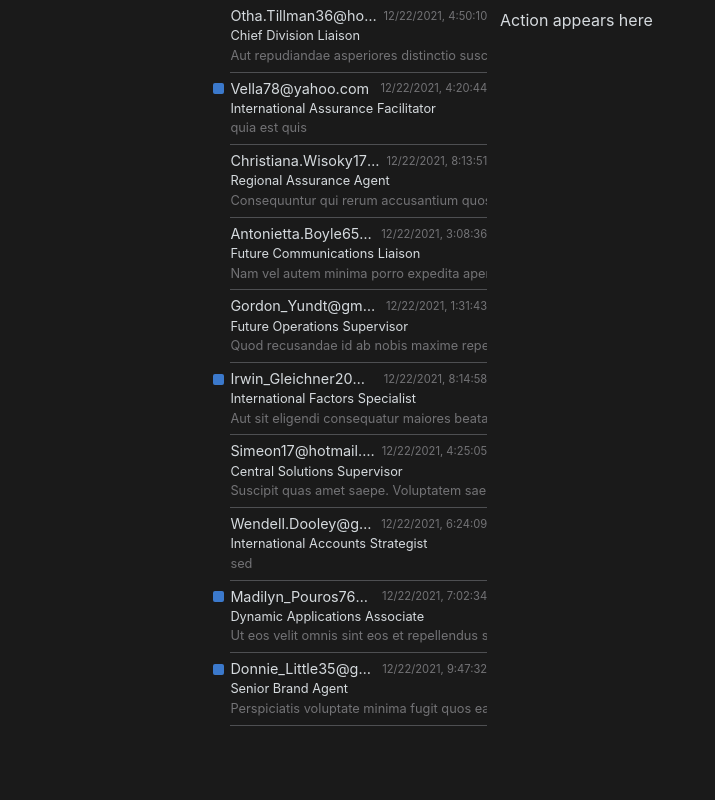
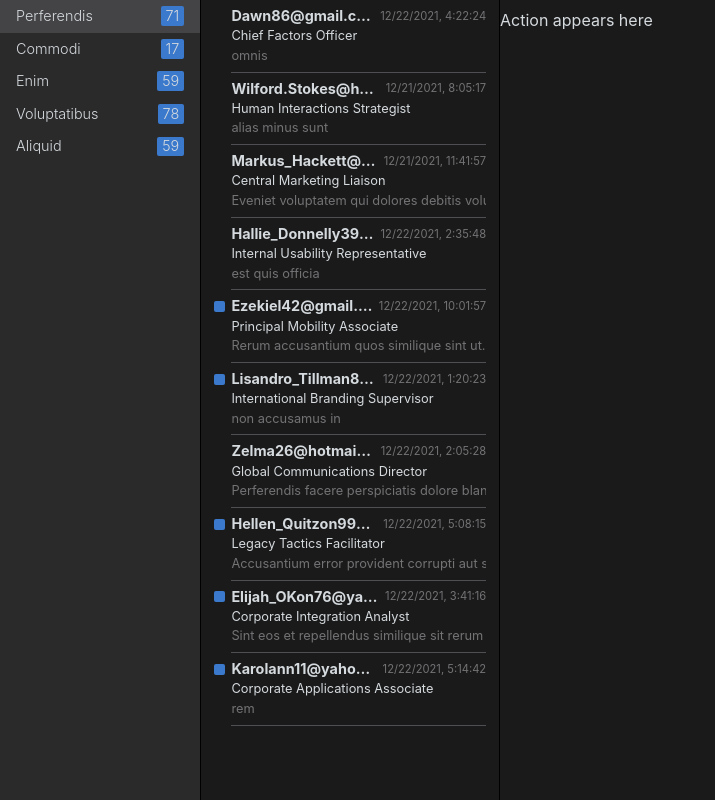
Before and after one commit to oknesar/FrontEnd-WebSpark-Task, a React (Create React App) app: page / in a window 1280 px wide. Shown: the whole page, without its empty margins (0-715 px from the left). Built offline with nearby package versions, Linux system fonts and the light colour scheme.

Commit message:
chore: style folder card

```diff
--- a/src/components/App/index.tsx
+++ b/src/components/App/index.tsx
@@ -5,6 +5,9 @@ import useObservable from 'hooks/useObservable'
 import useDidMount from 'hooks/useDidMount'
 import { AppActions, AppContainer, AppEmailList, AppPreview, AppSidebar } from 'components/App/styled'
 import EmailCard from 'components/EmailCard'
+import range from 'helpers/range'
+import FolderCard from 'components/FolderCard'
+import { datatype, lorem } from 'faker'
 
 function App() {
   const [emails] = useObservable($emails)
@@ -17,7 +20,19 @@ function App() {
 
   return (
     <AppContainer>
-      <AppSidebar></AppSidebar>
+      <AppSidebar>
+        {range(
+          5,
+          (i) =>
+            ({
+              id: i.toString(),
+              name: lorem.word(),
+              items: datatype.number({ min: 10, max: 100 }),
+            } as Folder)
+        ).map((folder, i) => (
+          <FolderCard isActive={!i} folder={folder} key={folder.id} />
+        ))}
+      </AppSidebar>
       <AppEmailList>
         {emails?.map((email) => (
           <EmailCard key={email.id} email={email} />
--- a/src/components/App/styled.tsx
+++ b/src/components/App/styled.tsx
@@ -14,10 +14,13 @@ export const AppContainer = styled.main`
 export const AppSidebar = styled.section`
   grid-area: sidebar;
   overflow: hidden auto;
+  background-color: ${({ theme }) => theme.colors.secondary};
 `
 export const AppEmailList = styled.section`
   grid-area: list;
   overflow: hidden auto;
+  border-left: 1px solid ${({ theme }) => theme.colors.borderSharp};
+  border-right: 1px solid ${({ theme }) => theme.colors.borderSharp};
 `
 export const AppPreview = styled.section`
   grid-area: preview;
--- a/src/components/EmailCard/styled.ts
+++ b/src/components/EmailCard/styled.ts
@@ -37,6 +37,7 @@ export const EmailCardFrom = styled.div`
   font-size: 0.9rem;
   overflow: hidden;
   text-overflow: ellipsis;
+  font-weight: bold;
 `
 export const EmailCardSubject = styled.div`
   grid-area: subject;
--- /dev/null
+++ b/src/components/FolderCard/index.tsx
@@ -0,0 +1,18 @@
+import { FolderCardContainer, FolderCardItemsAmount } from './styled'
+
+interface FolderCardProps {
+  folder: Folder
+  isActive?: boolean
+}
+
+export default function FolderCard({ folder, isActive }: FolderCardProps) {
+  return (
+    <FolderCardContainer isActive={!!isActive}>
+      <span>{folder.name}</span>
+      <FolderCardItemsAmount>
+        {Math.min(folder.items, 999)}
+        {folder.items > 999 ? '+' : ''}
+      </FolderCardItemsAmount>
+    </FolderCardContainer>
+  )
+}
--- /dev/null
+++ b/src/components/FolderCard/styled.ts
@@ -0,0 +1,25 @@
+import styled from 'styled-components'
+
+export const FolderCardContainer = styled.div<{ isActive: boolean }>`
+  padding: 0.4rem 1rem;
+  font-size: 0.9rem;
+  font-weight: 300;
+  cursor: default;
+  display: flex;
+  justify-content: space-between;
+  align-items: center;
+  text-transform: capitalize;
+
+  background-color: ${({ isActive, theme }) => (isActive ? theme.colors.active : 'none')};
+
+  :hover {
+    background-color: ${({ theme }) => theme.colors.hover};
+  }
+`
+
+export const FolderCardItemsAmount = styled.div`
+  background-color: ${({ theme }) => theme.colors.accent};
+  margin-left: 0.5rem;
+  padding: 0.1rem 0.3rem;
+  border-radius: 2px;
+`
--- a/src/style/theme.ts
+++ b/src/style/theme.ts
@@ -4,6 +4,7 @@ const theme = {
     secondary: '#2a2a2b',
     accent: '#3b79cc',
     active: '#545457',
+    hover: '#444446',
     text: '#d5dade',
     textSecondary: '#737376',
     borderSharp: '#000000',
--- a/src/types/schema.d.ts
+++ b/src/types/schema.d.ts
@@ -11,3 +11,9 @@ interface RawEmailRecord {
 interface EmailRecord extends RawEmailRecord {
   date: Date
 }
+
+interface Folder {
+  id: string
+  name: string
+  items: number
+}
```
